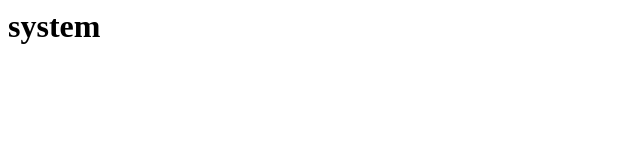
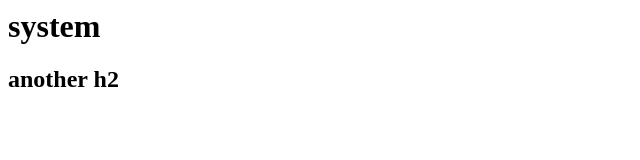
Before and after one commit to Prajwal-Kattimani/git-training, a plain HTML site: page index.html in a window 1280 px wide. Shown: the whole page, without its empty margins (0-640 px from the left). Drawn offline with Linux system fonts and the light colour scheme.

Commit message:
second commit

```diff
--- a/index.html
+++ b/index.html
@@ -6,5 +6,6 @@
 </head>
 <body>
     <h1>system</h1>
+    <h2>another h2</h2>
 </body>
 </html>
```
